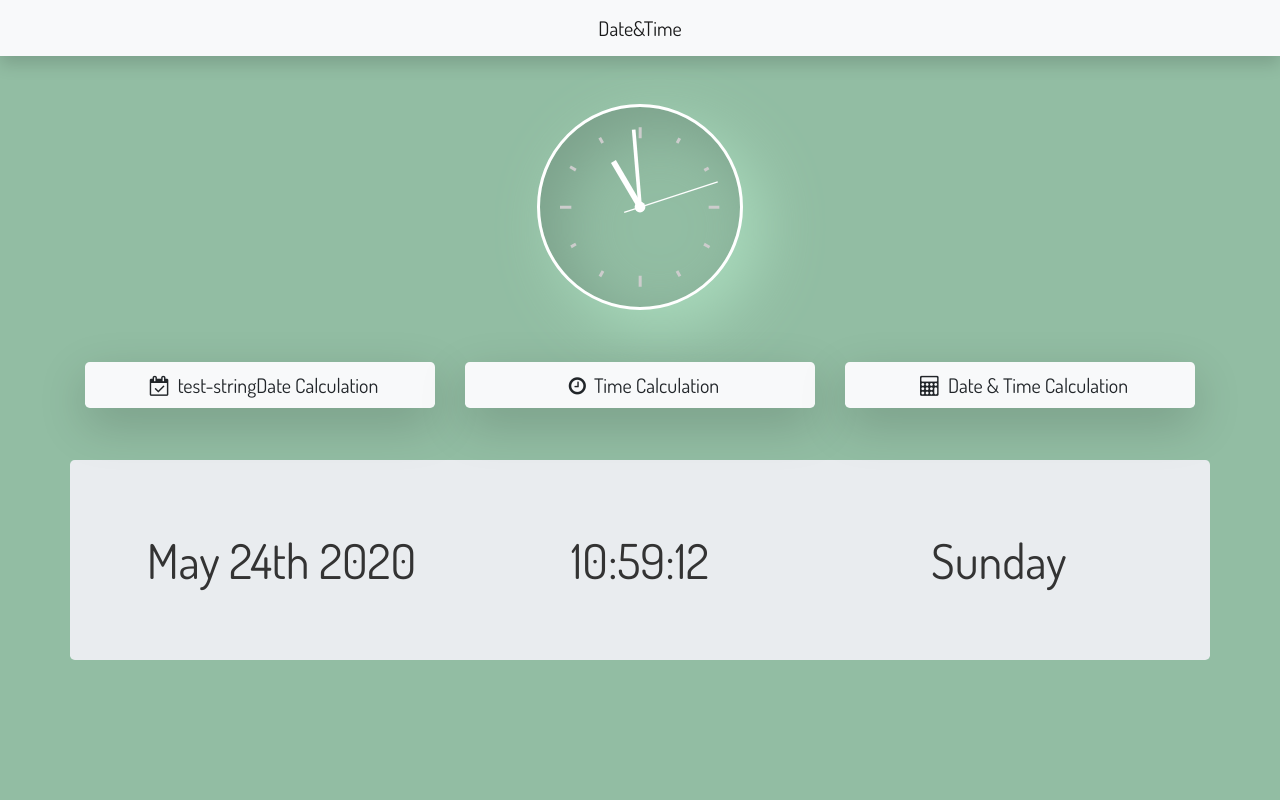
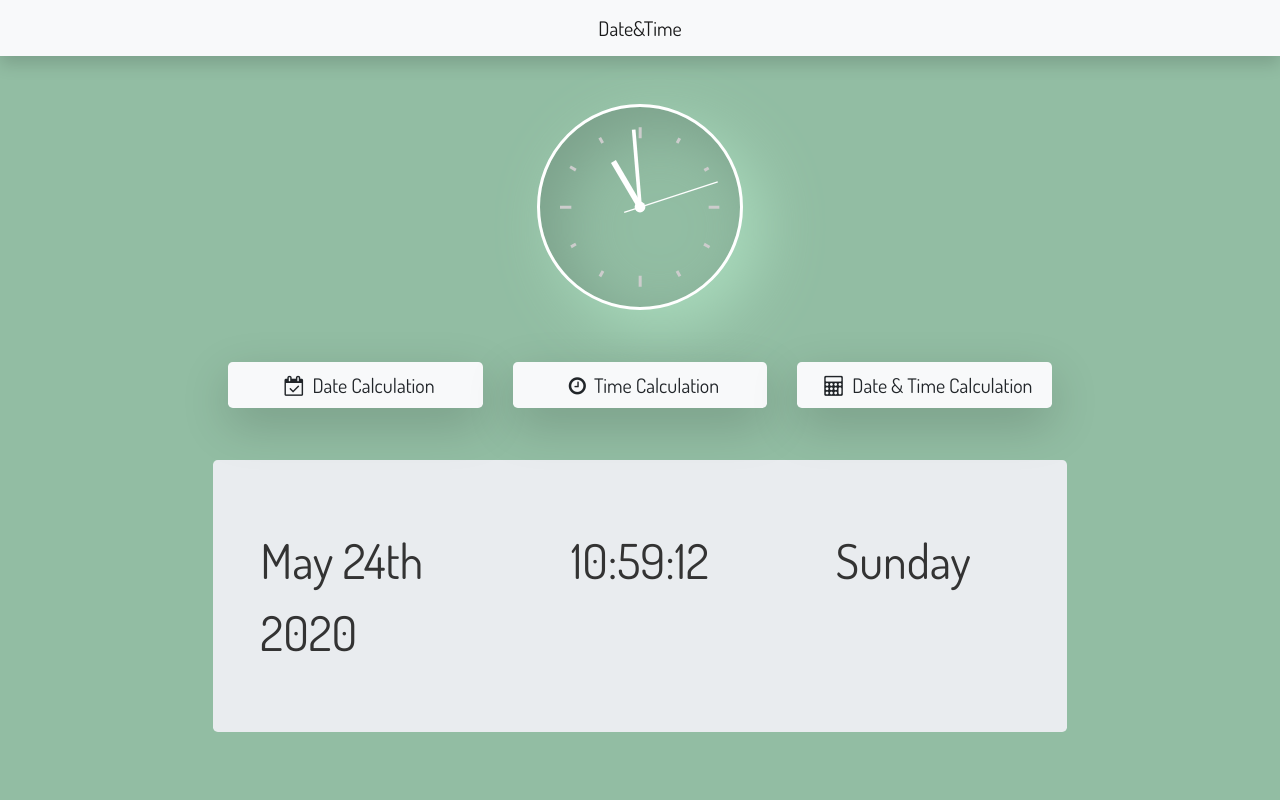
Before and after one commit to iamsagarshrivas/getthatdate, a Next.js app: page / in a window 1280 px wide. Shown: the top 800 px of the page. Built offline with nearby package versions, Linux system fonts and the light colour scheme.

Commit message:
ad placemnt

```diff
--- a/src/components/Layout/index.jsx
+++ b/src/components/Layout/index.jsx
@@ -1,6 +1,7 @@
 import Header from './Header';
 import Footer from './Footer';
 import Head from 'next/head';
+import Ad from '../Ad'
 
 export default ({ children }) => {
 
@@ -12,8 +13,20 @@ export default ({ children }) => {
 			<header className="sticky-top shadow border-0">
 				<Header />
 			</header>
-			<main style={{minHeight: '100vh'}} className="container">
-				{children}
+			<main style={{ minHeight: '100vh' }} className="container-fluid">
+				<div className="row">
+					<div className="col-lg-2 col-md-2 col-sm-12">
+						<Ad />
+					</div>
+
+					<div className="col-lg-8 col-md-8 col-sm-18">
+						{children}
+					</div>
+
+					<div className="col-lg-2 col-md-2 col-sm-12">
+						<Ad />
+					</div>
+				</div>
 			</main>
 			<footer>
 				<Footer />
--- a/src/pages/_app.js
+++ b/src/pages/_app.js
@@ -5,7 +5,6 @@ import '../assets/styles/index.css'
 function MyApp({ Component, pageProps }) {
 	return (
 		<Layout>
-			<Ad />
 			<Component {...pageProps} />
 		</Layout>
 	)
--- a/src/pages/index.jsx
+++ b/src/pages/index.jsx
@@ -32,7 +32,6 @@ export default () => {
 					<button onClick={e => push('/date-calculation')} className="border-0 btn btn-lg btn-light shadow-lg w-100">
 						<span>
 							<i className="fa fa-calendar-check-o mx-2" />
-		{process.env.AD_CLIENT}
 						Date Calculation
 						</span>
 					</button>
```
